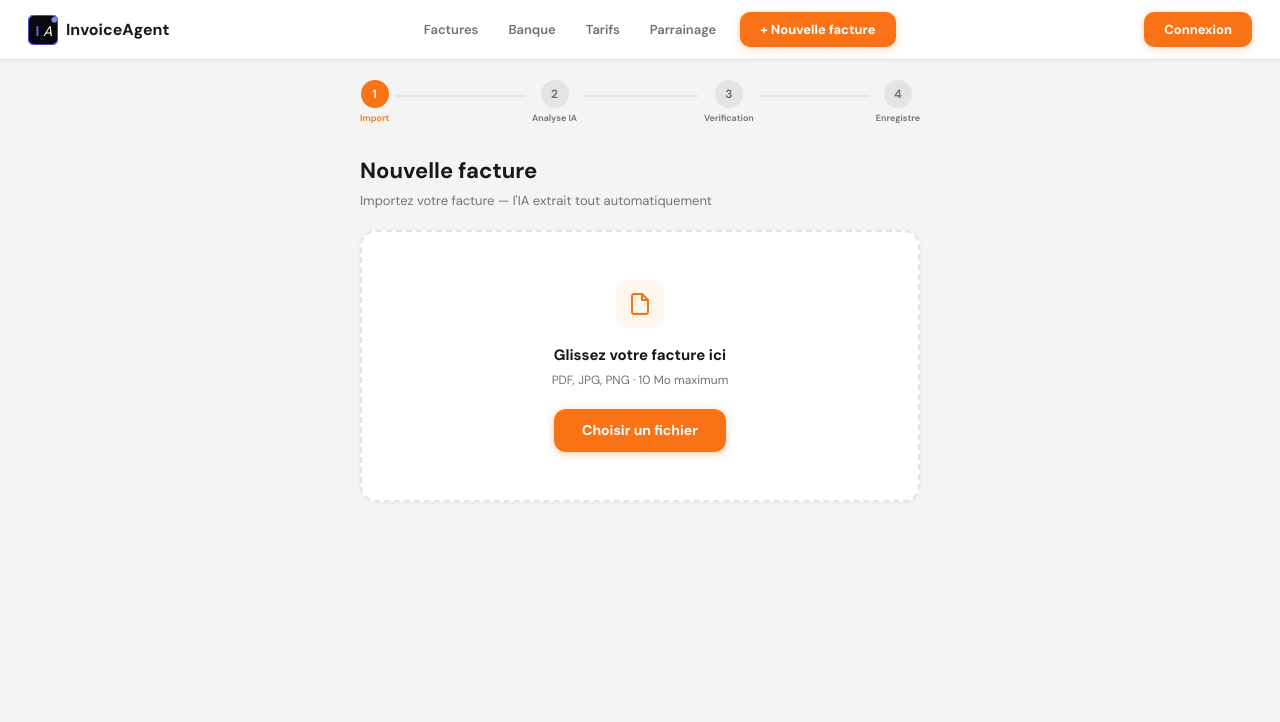
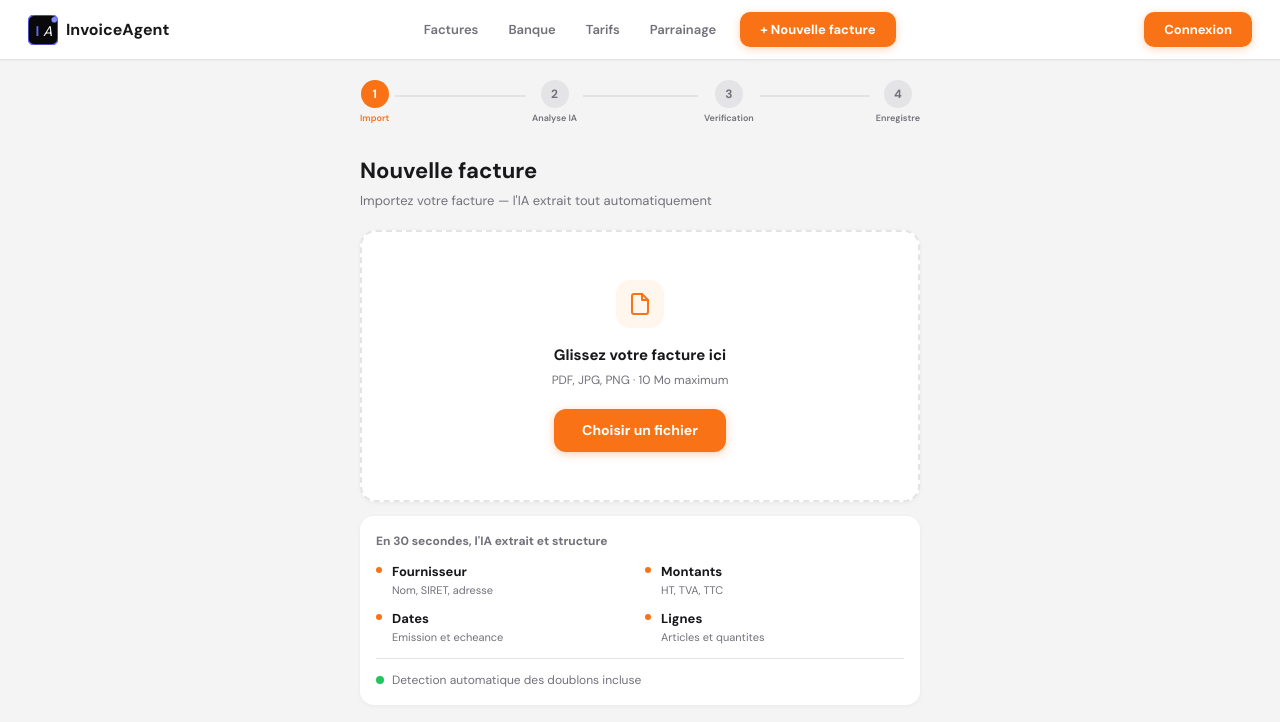
Before and after one commit to gentuar333-max/invoice-ai, a Next.js app: page /invoices in a window 1280 px wide. Shown: the top 722 px of the page. Built offline with nearby package versions, Linux system fonts and the light colour scheme.

Commit message:
feat: add AI extraction preview on invoices page

```diff
--- a/app/invoices/page.tsx
+++ b/app/invoices/page.tsx
@@ -248,6 +248,23 @@ export default function InvoicesPage() {
                   {error}
                 </div>
               )}
+
+              {/* Ce que l'IA extrait */}
+              <div style={{ background: "#ffffff", borderRadius: 14, padding: "16px", marginTop: 14, boxShadow: "0 1px 4px rgba(0,0,0,0.05)" }}>
+                <p style={{ fontSize: 12, fontWeight: 700, color: "#71717a", marginBottom: 12 }}>En 30 secondes, l'IA extrait et structure</p>
+                <div style={{ display: "grid", gridTemplateColumns: "1fr 1fr", gap: 10 }}>
+                  {[{label:"Fournisseur",desc:"Nom, SIRET, adresse"},{label:"Montants",desc:"HT, TVA, TTC"},{label:"Dates",desc:"Emission et echeance"},{label:"Lignes",desc:"Articles et quantites"}].map(item => (
+                    <div key={item.label} style={{ display: "flex", alignItems: "flex-start", gap: 10 }}>
+                      <div style={{ width: 6, height: 6, borderRadius: "50%", background: "#f97316", flexShrink: 0, marginTop: 5 }} />
+                      <div><p style={{ fontSize: 13, fontWeight: 700, color: "#18181b", marginBottom: 1 }}>{item.label}</p><p style={{ fontSize: 11, color: "#71717a" }}>{item.desc}</p></div>
+                    </div>
+                  ))}
+                </div>
+                <div style={{ marginTop: 12, paddingTop: 12, borderTop: "1px solid #e4e4e7", display: "flex", alignItems: "center", gap: 8 }}>
+                  <div style={{ width: 8, height: 8, borderRadius: "50%", background: "#22c55e" }} />
+                  <p style={{ fontSize: 12, color: "#71717a" }}>Detection automatique des doublons incluse</p>
+                </div>
+              </div>
             </div>
           )}
 
```
